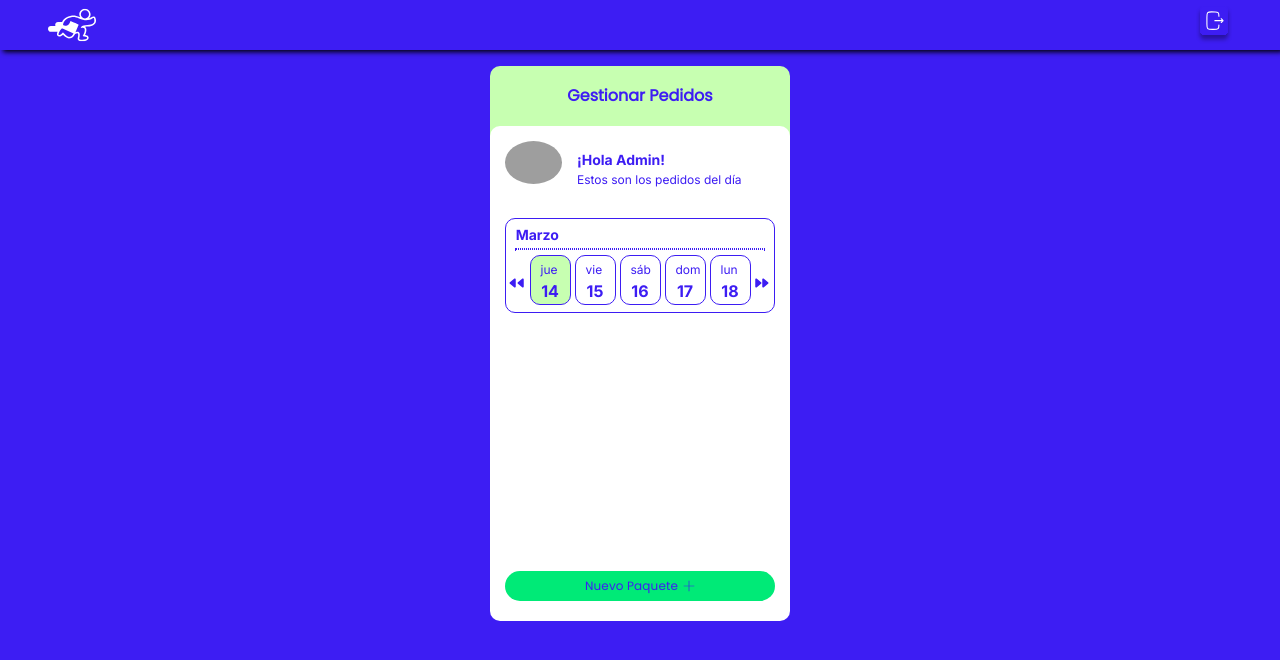
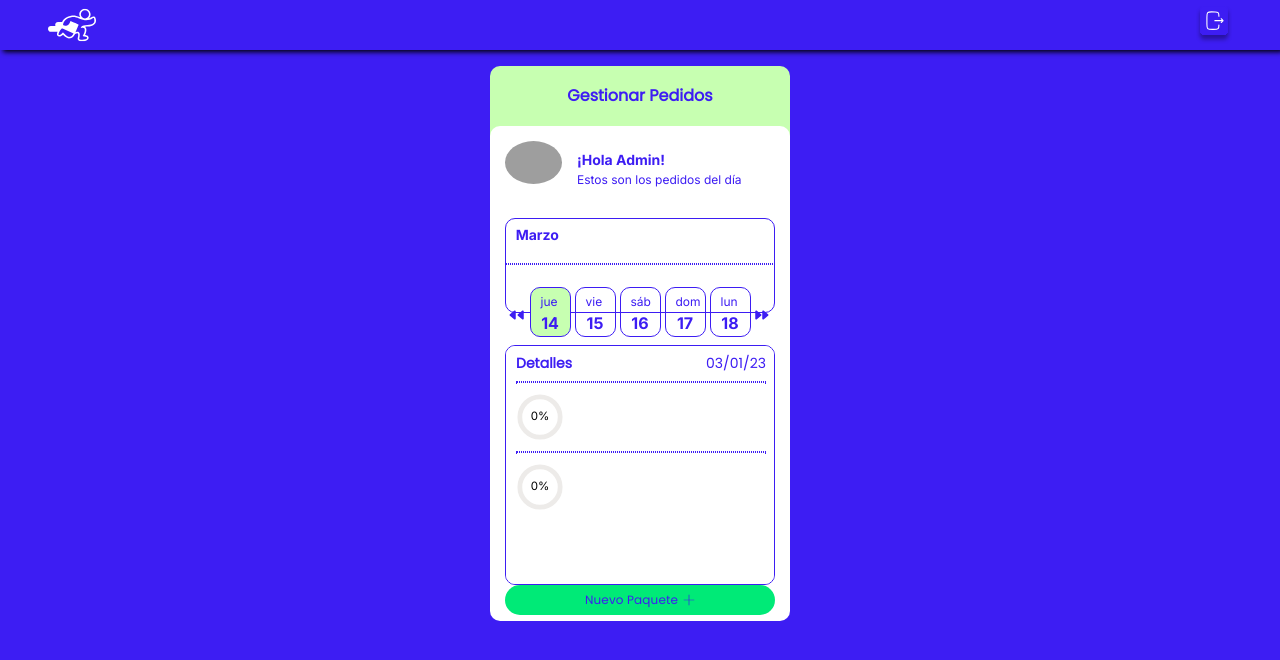
Before and after one commit to hernanortiz18/fast-delivery-src, a Next.js app in the folder fast-delivery-src/: page /manage-orders in a window 1280 px wide. Shown: the top 660 px of the page. Built offline with nearby package versions, Linux system fonts and the light colour scheme; grey boxes are pictures that could not be loaded.

Commit message:
ruedaporcentajesdetalle

```diff
--- /dev/null
+++ b/fast-delivery-src/src/components/GetDetail.tsx
@@ -0,0 +1,49 @@
+"use client";
+import React from "react";
+import { IoArrowBackCircleOutline } from "react-icons/io5";
+import "../styles/box.css";
+import "@/styles/buttons.css";
+import "@/styles/getPackages.css";
+import { useRouter } from "next/navigation";
+import { CircularProgress, CircularProgressLabel } from "@chakra-ui/react";
+
+function GetDetail() {
+  const router = useRouter();
+
+  return (
+    <div
+      style={{ display: "flex", flexDirection: "column", marginTop: "2rem"}}
+      className="boxGetDetail"
+    >
+      <div className="boxGetDetailStyle">
+        <div style={{ display: "flex", justifyContent: "space-between" }}>
+          <h1 className="boxDetail">Detalles</h1>
+          <h1 className="boxGetDetailDate">03/01/23</h1>
+        </div>
+
+        <hr className="box-dotted-line-Detail" />
+        <div>
+
+            <CircularProgress
+              value={40}
+              color="green.400"
+            >
+              <CircularProgressLabel>0%</CircularProgressLabel>
+            </CircularProgress>
+        </div>
+        <hr className="box-dotted-line-Detail" />
+        <div>
+
+          <CircularProgress
+            value={40}
+            color="green.400"
+          >
+            <CircularProgressLabel>0%</CircularProgressLabel>
+          </CircularProgress>
+      </div>
+      </div>
+    </div>
+  );
+}
+
+export default GetDetail;
--- a/fast-delivery-src/src/components/ManageOrdersBox.tsx
+++ b/fast-delivery-src/src/components/ManageOrdersBox.tsx
@@ -7,6 +7,7 @@ import "@/styles/avatar.css";
 import Avatar from "@/commons/Avatar";
 import CarrouselCalendar from "./CarrouselCalendar";
 import { TfiPlus } from "react-icons/tfi";
+import GetDetail from "./GetDetail";
 
 function ManageOrdersBox() {
 
@@ -36,9 +37,16 @@ function ManageOrdersBox() {
         <div className="carrousel-calendar-container">
           <CarrouselCalendar  />
         </div>
+          <div>
+
+          <div style={{marginBottom: "2 rem"}}>
+          <GetDetail/>
+        </div>
+          </div>
+
         <button
           className="greenButton"
-          style={{ marginTop: "auto", marginBottom: "10px", fontSize: "12px" }}
+          style={{ marginTop: "auto", marginBottom: "10px", fontSize: "12px", }}
         >
           Nuevo Paquete
           <TfiPlus
--- a/fast-delivery-src/src/styles/box.css
+++ b/fast-delivery-src/src/styles/box.css
@@ -27,6 +27,13 @@
   z-index: 2;
 }
 
+.boxGetDetailStyle {
+  width: 270px;
+  height: 240px;
+  padding: 10px;
+  margin: auto;
+  background-color: white;
+}
 .boxDeliveryProfileStyle {
   display: flex;
   flex-direction: row;
--- a/fast-delivery-src/src/styles/getPackages.css
+++ b/fast-delivery-src/src/styles/getPackages.css
@@ -5,6 +5,13 @@
   width: 270px;
   margin-top: 15px;
   margin-bottom: 20px;
+}
+.box-dotted-line-Detail {
+  border: 0.5px dotted #3d1df3;
+  width: 250px;
+  height: 0.5px;
+  margin-top: 10px;
+  margin-bottom: 10px;
 }
 
 .box-rectangle {
@@ -16,6 +23,38 @@
   margin-top: 10px;
   display: flex;
   align-items: center;
+}
+
+.boxGetDetailDate{
+  color: #3D1DF3;
+text-align: center;
+font-family: Poppins;
+font-size: 14px;
+font-style: normal;
+font-weight: 400;
+line-height: 15px; /* 107.143% */
+}
+.boxGetDetail{
+width: 270px;
+height: 240px;
+border-radius: 10px;
+border: 0.5px solid #3D1DF3;
+flex-direction: column;
+align-items: center;
+overflow-x: scroll;
+margin: auto;
+}
+
+.boxDetail{
+color: #3D1DF3;
+text-align: center;
+font-family: Poppins;
+font-size: 14px;
+font-style: normal;
+font-weight: 700;
+line-height: 15px; /* 107.143% */
+color: rgba(61, 29, 243, 1)
+
 }
 
 .box-checkbox {
```
